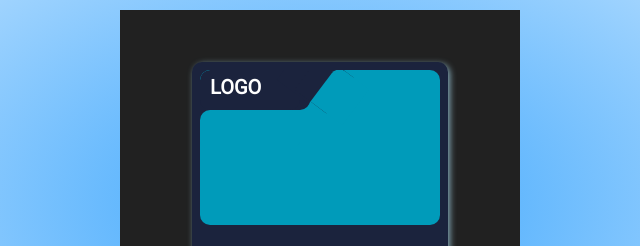
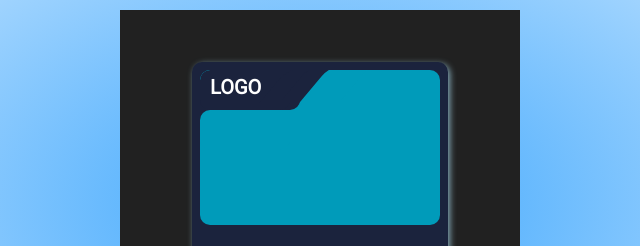
Before and after one commit to codingsparkles/Play_CSS_Solutions, a plain HTML site: page 27-01-2025/UIChallenge.html in a window 1280 px wide. Shown: the part 190-436 px from the top of the page, 320-960 px from the left. Drawn offline with Linux system fonts and the light colour scheme.

Commit message:
27th January, 2025 Solution Added

```diff
--- a/27-01-2025/UIChallenge.html
+++ b/27-01-2025/UIChallenge.html
@@ -59,20 +59,20 @@
         header::before {
             position: absolute;
             content: '';
-            height: 45px;
+            height: 34px;
             width: 40px;
             background: #009bba;
             border-radius: 10px 0 0 0;
-            rotate: 37deg;
-            left: 120px;
-            top: 3px;
+            transform: skewX(-40deg);
+            left: 116px;
+            top: -4px;
             box-shadow: -20px 0#1b233d, -40px 3px#1b233d;
         }
 
         h1 {
             color: #fff;
             font-size: 1.25rem;
-            width: 80px;
+            width: 70px;
             height: 30px;
             background: #1b233d;
             padding: 5px 10px;
```
